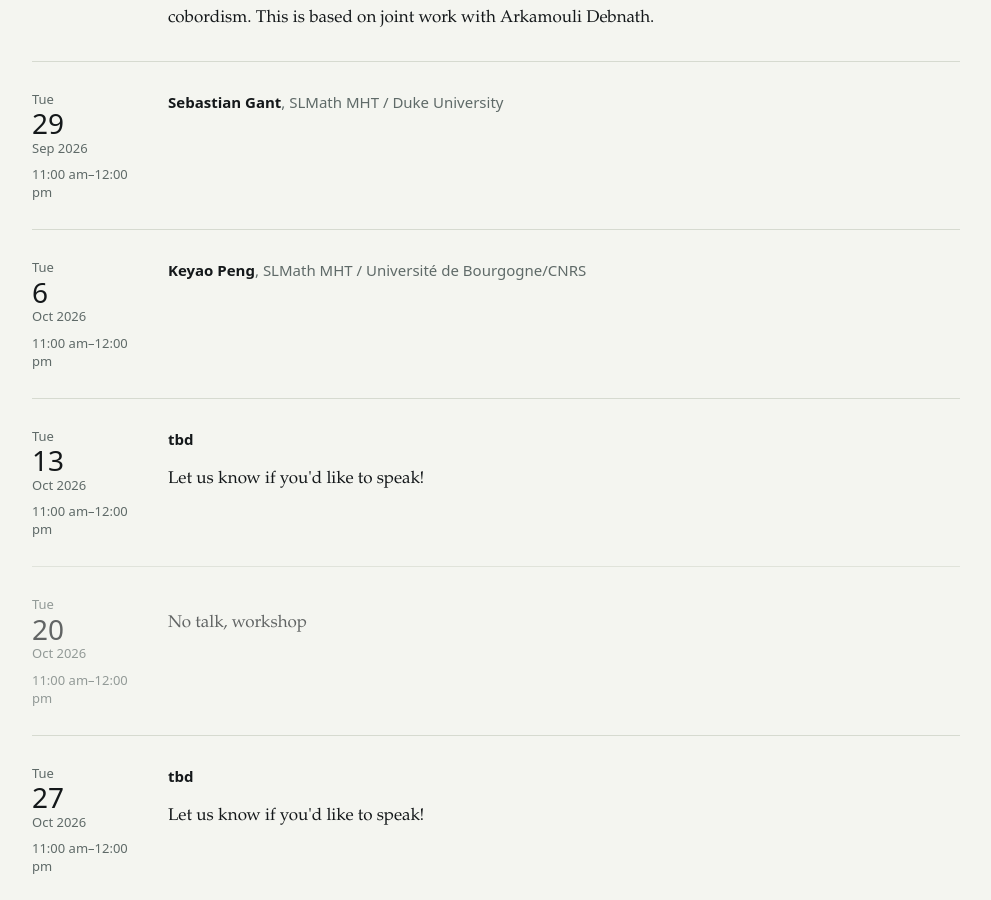
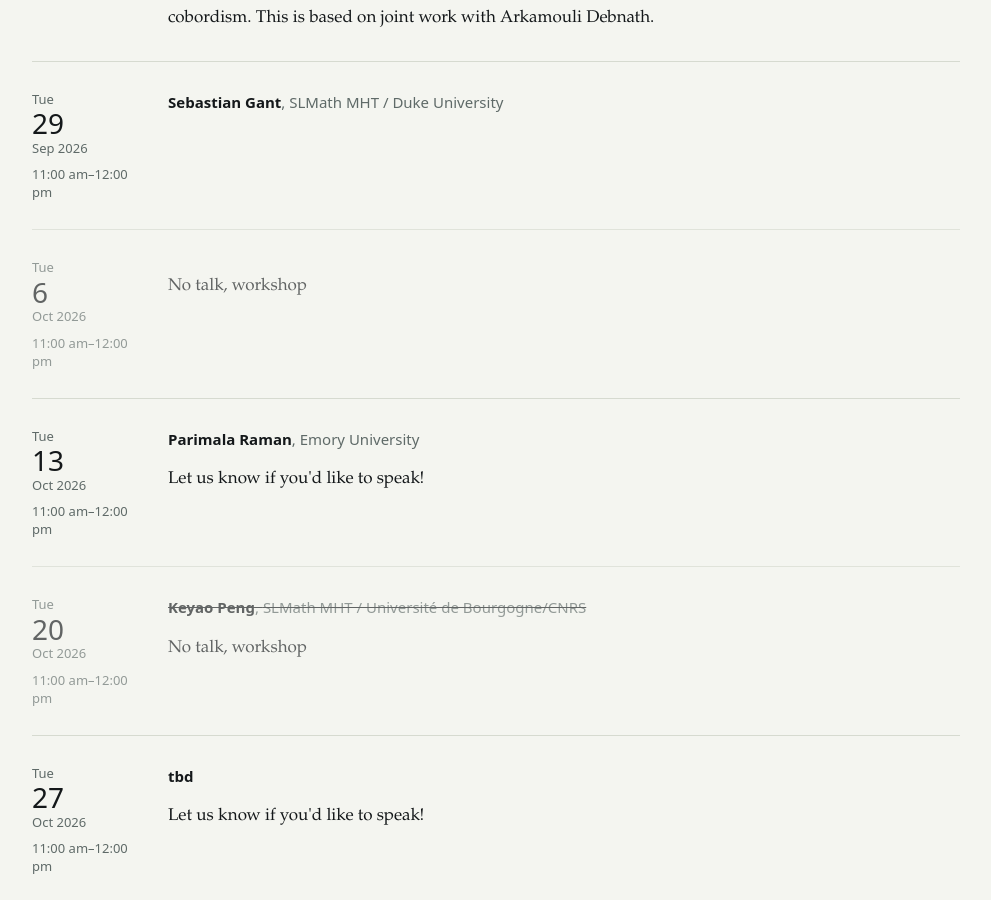
Before and after one commit to tbrazel/26c-a1-seminar, a Jekyll site: the page built from index.html, in a window 1280 px wide and 900 px high, scrolled down 1141 px. Shown: the whole window, without its empty margins (144-1135 px from the left). Built offline with Jekyll 4.4.1, drawn with Linux system fonts in a browser that asks for light colours.

Commit message:
Update talks.yml

```diff
--- a/_data/talks.yml
+++ b/_data/talks.yml
@@ -40,22 +40,25 @@
 
 
 - date: 2026-10-06
-  speaker: "Keyao Peng"
-  affiliation: "SLMath MHT / Université de Bourgogne/CNRS"
+  speaker: ""
+  affiliation: ""
   title: ''
+  cancelled: true
   abstract: >
+    No talk, workshop
+
 
 - date: 2026-10-13
-  speaker: "tbd"
-  affiliation: ""
+  speaker: "Parimala Raman"
+  affiliation: "Emory University"
   title:
   abstract: >
     Let us know if you'd like to speak!
 
 
 - date: 2026-10-20
-  speaker: ""
-  affiliation: ""
+  speaker: "Keyao Peng"
+  affiliation: "SLMath MHT / Université de Bourgogne/CNRS"
   title: ''
   cancelled: true
   abstract: >
```
